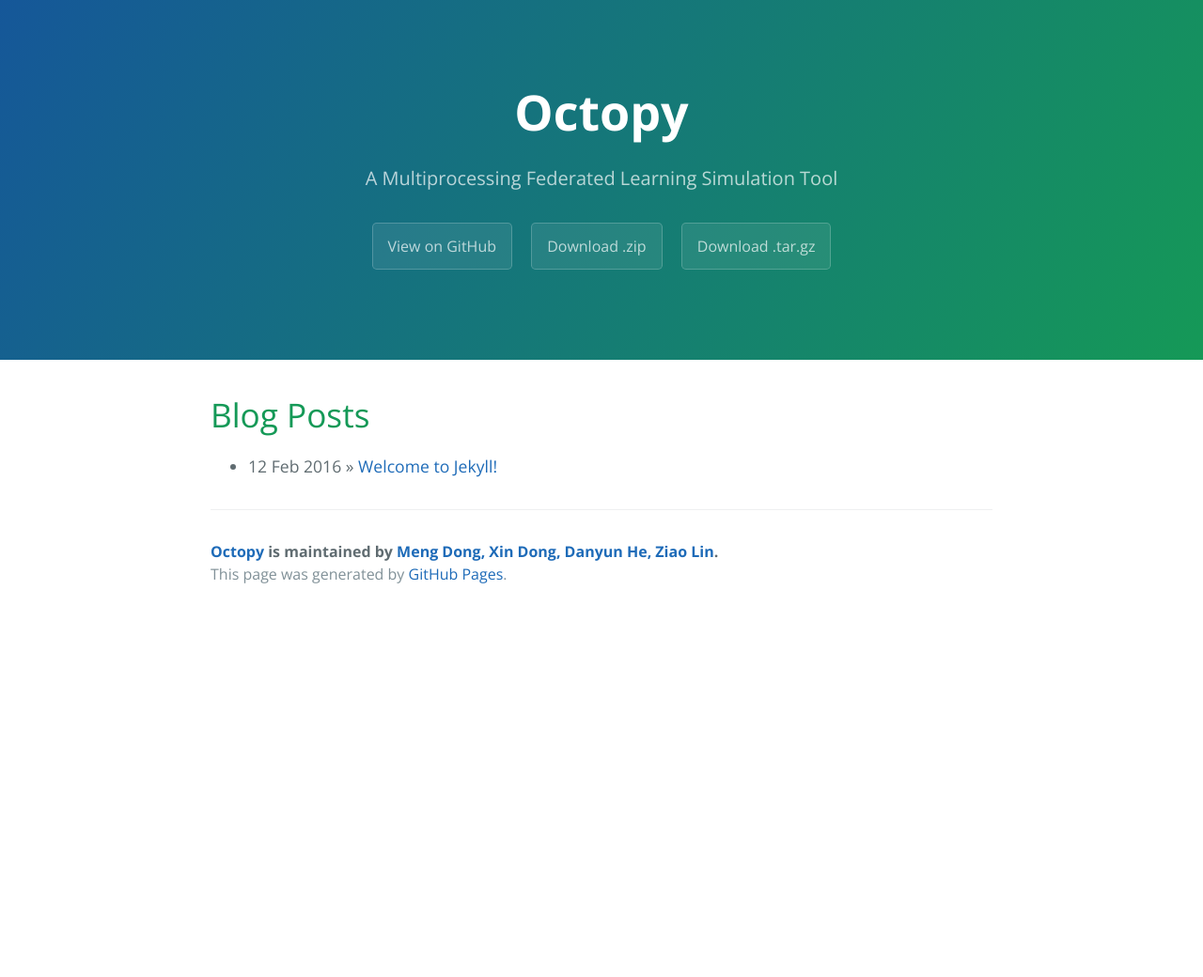
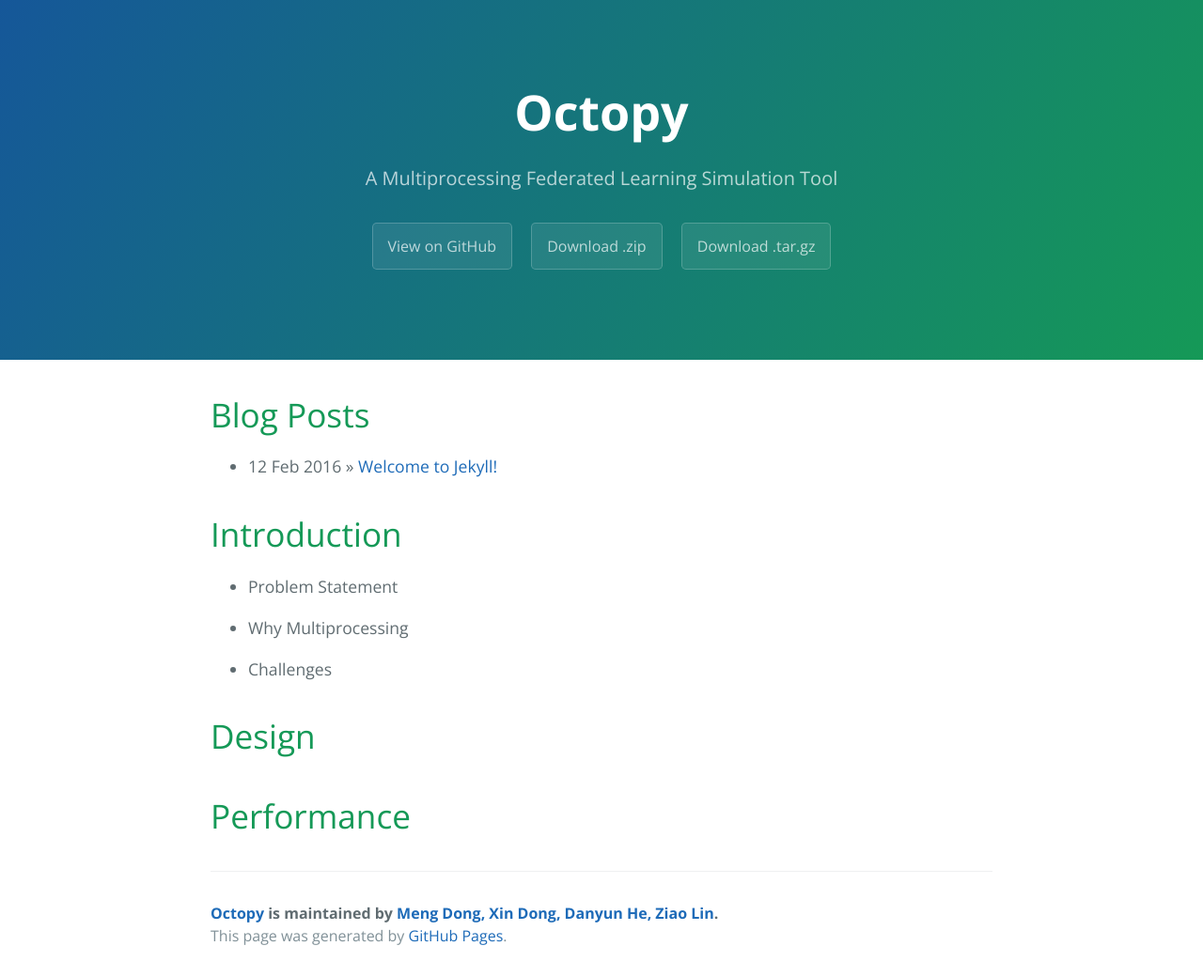
Before and after one commit to m7dong/Octopy, a Jekyll site: the page built from docs/index.html, in a window 1280 px wide. Shown: the whole page at 94% size. Built offline with Jekyll 4.4.1, drawn with Linux system fonts in a browser that asks for light colours; the list of posts is cut into pages by our own code; before the commit the page ends 900 px from its top, so only the background shows below that.

Commit message:
Update index.html

```diff
--- a/docs/index.html
+++ b/docs/index.html
@@ -10,4 +10,21 @@
       <li><span>{{ post.date | date_to_string }}</span> &raquo; <a href="{{ site.baseurl }}{{ post.url }}">{{ post.title }}</a></li>
     {% endfor %}
   </ul>
+  <h1>Introduction</h1>
+    <ul class="posts">
+      {% for post in site.posts %}
+        <li><span>Problem Statement</li>
+      {% endfor %}
+    </ul>
+    <ul class="posts">
+      {% for post in site.posts %}
+        <li><span>Why Multiprocessing</li>
+      {% endfor %}
+    </ul><ul class="posts">
+      {% for post in site.posts %}
+        <li><span>Challenges</li>
+      {% endfor %}
+    </ul>
+  <h1>Design</h1>
+  <h1>Performance</h1>
 </div>
```
